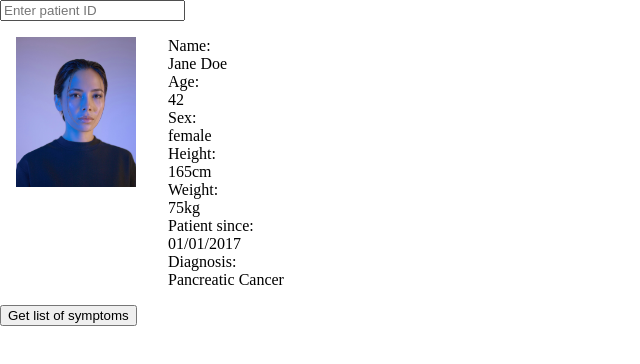
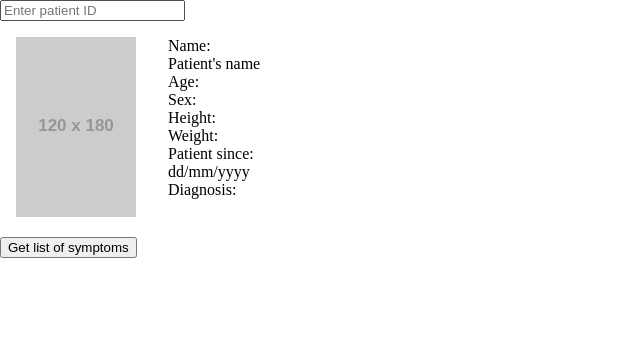
Before and after one commit to ichbinderbar/openai-api-client, a React (Vite) app: page / in a window 1280 px wide. Shown: the top 364 px of the page, without its empty margins (0-640 px from the left). Built offline with nearby package versions, Linux system fonts and the light colour scheme.

Commit message:
validation

```diff
--- a/src/App.jsx
+++ b/src/App.jsx
@@ -15,7 +15,7 @@ function App() {
 
   useEffect(() => {
     setPrompt(
-      `Give me a list of symptoms for ${patient.diagnosis} as a list separated by commas. Do not say anything else.`
+      `Give me a list of symptoms for ${patient.diagnosis} as a list separated by commas. Do not capitalize anything. Do not say anything else.`
     );
   }, [currentPatientId]);
 
@@ -35,11 +35,16 @@ function App() {
   };
 
   const handleInputChange = (event) => {
-    console.log(event.target.value);
-    if (event.target.value === "") {
-      setCurrentPatientId = 0;
+    const idNum = event.target.value;
+    const patientFound = patients.find((patient) => patient.id === idNum);
+    if (idNum === "") {
+      return;
     }
-    setCurrentPatientId(event.target.value);
+    if (patientFound) {
+      setCurrentPatientId(idNum);
+    } else {
+      console.log("ID does not match any patient.");
+    }
   };
 
   return (
--- a/src/components/PatientCard/PatientCard.scss
+++ b/src/components/PatientCard/PatientCard.scss
@@ -9,6 +9,7 @@
     padding: 1rem;
   }
   &__img {
+    background-image: url("https://placehold.co/180x120");
     width: 120px;
     height: auto;
     object-fit: cover;
--- a/src/data/patients.json
+++ b/src/data/patients.json
@@ -1,6 +1,17 @@
 [
   {
-    "id": "8e160e6a-0c03-4a15-8f23-7268aedaa3cc",
+    "id": "0",
+    "name": "Patient's name",
+    "age": null,
+    "sex": null,
+    "height": null,
+    "weight": null,
+    "image": "https://placehold.co/120x180",
+    "record-start-date": "dd/mm/yyyy",
+    "diagnosis": null
+  },
+  {
+    "id": "1",
     "name": "Jane Doe",
     "age": "42",
     "sex": "female",
@@ -8,11 +19,10 @@
     "weight": "75kg",
     "image": "../../public/images/jane.jpg",
     "record-start-date": "01/01/2017",
-    "diagnosis": "Pancreatic Cancer",
-    "symptoms": ["strict", "disciplined", "successful", "boss lady"]
+    "diagnosis": "Pancreatic Cancer"
   },
   {
-    "id": "c05b9a93-8682-4ab6-aff2-92ebb4bbfc14",
+    "id": "2",
     "name": "John Doe",
     "age": "64",
     "sex": "male",
@@ -20,11 +30,10 @@
     "weight": "120kg",
     "image": "../../public/images/john.jpg",
     "record-start-date": "05/05/2010",
-    "diagnosis": "Lyme Disease",
-    "symptoms": ["mean", "sad", "unsatisfied", "unfulfilled"]
+    "diagnosis": "Lyme Disease"
   },
   {
-    "id": "8e160e6a-0c03-4a15-8f23-7268aedaa3cc",
+    "id": "3",
     "name": "Johnny Dome",
     "age": "5",
     "sex": "male",
@@ -32,11 +41,10 @@
     "weight": "40kg",
     "image": "../../public/images/johnny.jpg",
     "record-start-date": "05/05/2020",
-    "diagnosis": "Asthma",
-    "symptoms": ["happy", "worry free", "immature"]
+    "diagnosis": "Asthma"
   },
   {
-    "id": "8e160e6a-0c03-4a15-8f23-7268aedaa3cc",
+    "id": "4",
     "name": "Janet Dough",
     "age": "80",
     "sex": "female",
@@ -44,7 +52,6 @@
     "weight": "60kg",
     "image": "../../public/images/janet.jpg",
     "record-start-date": "05/05/1982",
-    "diagnosis": "Tuberculosis",
-    "symptoms": ["ready to go", "indifferent", "lovely"]
+    "diagnosis": "Tuberculosis"
   }
 ]
```
